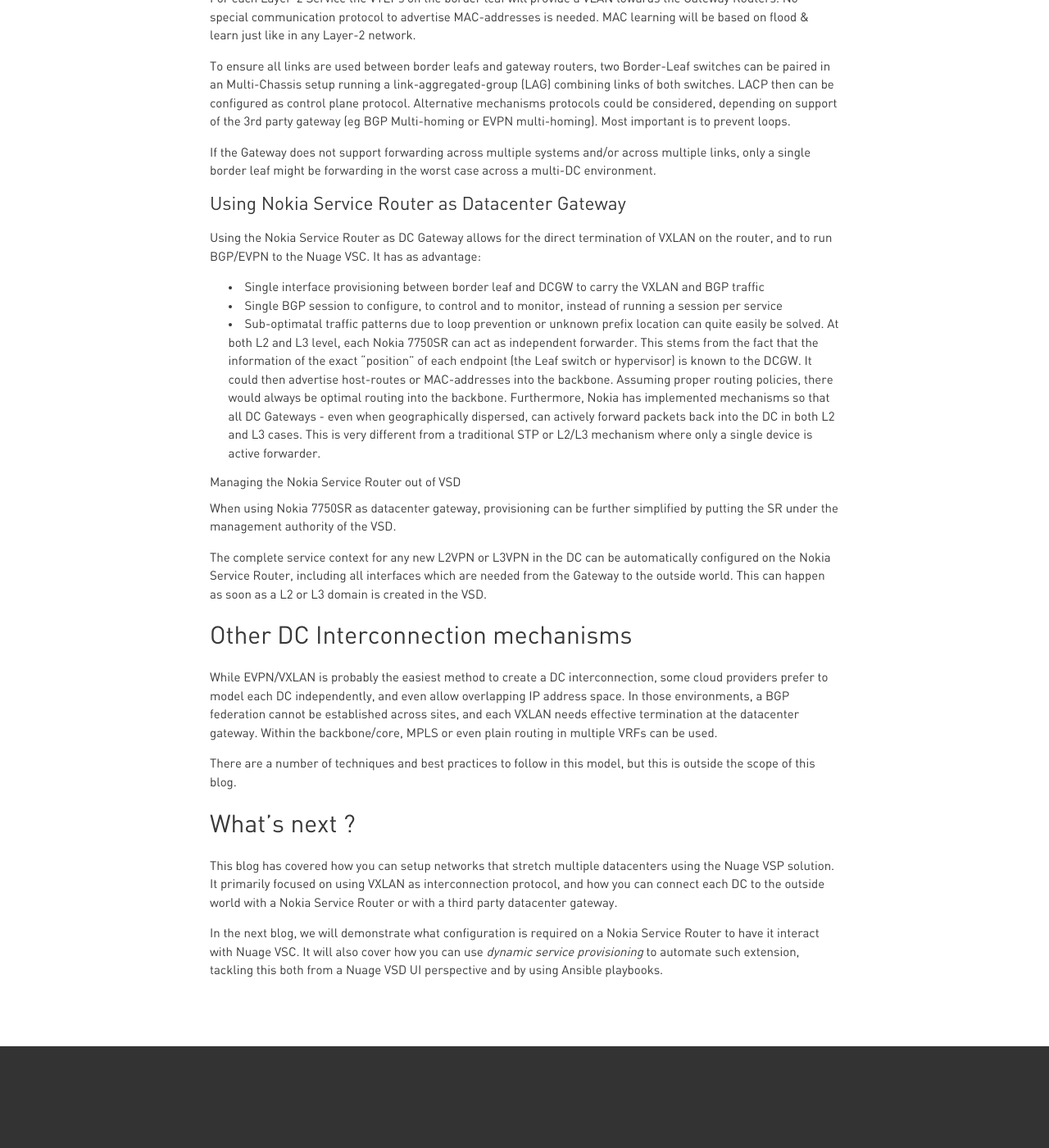
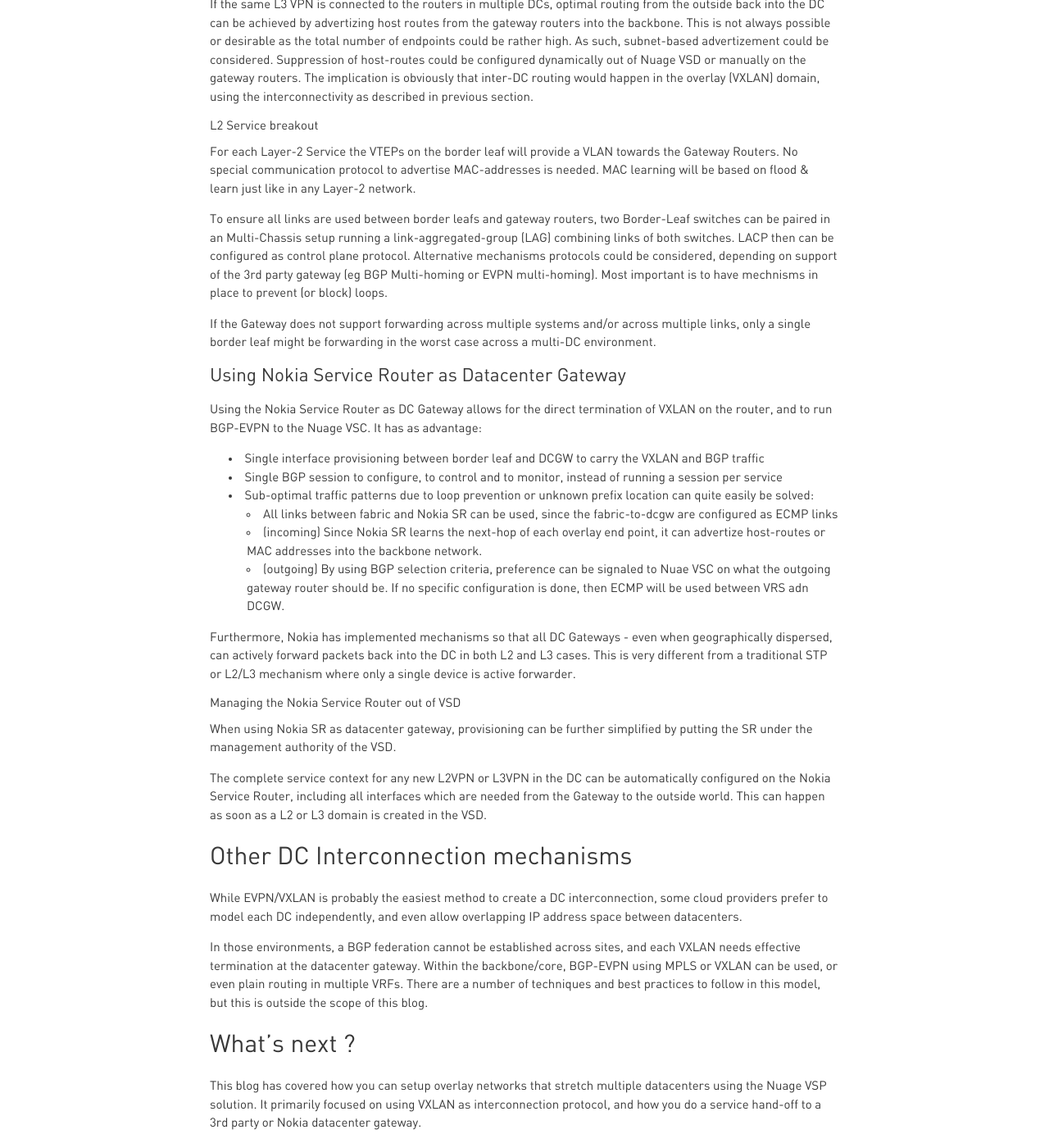
Before and after one commit to nuagenetworks/nuagenetworks.github.io, a Jekyll site: the page built from _posts/2017-09-17-MultiDC-Networking.md, in a window 1280 px wide and 1400 px high, scrolled down 4706 px. Shown: the whole window at 82% size. Built offline with Jekyll 4.4.1, drawn with Linux system fonts in a browser that asks for light colours; nearby versions of some CDN libraries; some web fonts are replaced; comment, search, counter and statistics services are not loaded; some of the changed text lies outside the part shown.

Commit message:
Post-MultiDCNetworking - Updated post and cleaned up diagrams

```diff
--- a/_posts/2017-09-17-MultiDC-Networking.md
+++ b/_posts/2017-09-17-MultiDC-Networking.md
@@ -4,78 +4,75 @@
 author: Burkhard Germer
 callout_image: nuage-community-header.jpg
 tags: nuage vsd vsc bgp federation dcgw 7750 sros
-excerpt: With Nuage Networks you can create very flexible network designs that span multiple datacenters. This blog explains what design choices you have to interconnect datacenters while still providing a single layer-2 network context to end-users.
+excerpt: With Nuage Networks you can create very flexible network designs that span multiple datacenters. This blog explains what design choices you have to interconnect datacenters using VXLAN while still providing a single layer-2 network context to end-users.
 ---
 
 
 # Introduction
 
 Quite often, it is desirable to deploy applications across datacenters. Those applications might be ok with a routed connectivity model, but there are also situations where a layer-2 connection model is desired. As an example:
-- clustered applications might require a shared virtual IP
+- Clustered applications such as database or firewall clusters rely on a shared virtual IP.
 - Mobility of VMs is desired across DCs. Preservation of IP address and network context is required here. In the case of VMware estate, this is implemented through VMotion within a (Metro-)cluster, or even across clusters.
-- Disaster-recovery situations where it is undesirable to restore the VM with a different IP
+- Disaster-recovery strategies where it is desirable to restore the VM with the same IP in a different datacenter.
 
-The examples above equally apply to virtual machines and to bare metals.
-
-This blog explains a few ways how to interconnect various Data Centers, and also elaborates on how to interwork with 3rd Party Gateways (or generally Gateways which are not controlled by Nuage VSD, as it could also be a Nokia DC Gateway Router (Nokia Service Router).
+This blog explains a few ways how to interconnect your datacenters, and also elaborates on how to expose the application externally using a datacenter gateway (DCGW).
 The assumption is that each DC is built in a leaf-spine topology based on Nuage Networks VSG or 210WBX, with eBGP sessions running between leaf/spine.
 
 A follow-up blog will then cover more specifically on how to dynamically configure a stretched service on Nokia SROS.
 
 
 # DC Interconnection via VXLAN
-To enable a stretched layer-2 context, the "fabric" of "underlay network" can be simply extended across 2 or more DCs. The most optimal way how to achieve connectivity between DCs may differ on size of DCs as well as fiber availability, and shall be described in further part of chapter. We distinguish basically between two cases, closely located DCs and remote DCs.
+To enable a stretched layer-2 overlay service, the "IP fabric" of "underlay network" can simply be extended across 2 or more datacenters. The most optimal way how to achieve connectivity between datacenters may differ on the size and fiber availability, and shall be described in further part of chapter. We distinguish basically between two cases, closely located DCs and remote DCs.
 
 ## Closely located DC
 The most common example of this use case are _Twin DCs_. Twin DCs are defined as two datacenters that have been built close to each other, with the idea of providing geo-resilience while exposing them as 1 logical entity to the application owners.  The most cost effective way to interconnect such closely-located (large) Data Centers is to interconnect the Spine Layer via available fiber or DWDM transport. In that case the IP underlay is simply extended between two or more sites. An example is given in the following picture, in which the underlay network is designed using eBGP.
 
 ![DC underlay interconnect on Spine level][TwinDCUnderlay]
 
-Note: the AS numbers given in the above pictures are pure examples.
+Note: the AS numbers given in the above pictures are pure examples, whereby an overlapping scheme is adopted as per [RFC 7938](https://tools.ietf.org/html/rfc7938)
 
-eBGP sessions which are already used between Spine and Leaf layer in each DC are used as well between Spine layer between DCs.
-eBGP is used to advertise the following information:
+eBGP sessions are setup point-to-point between spine and leaf layer in each DC and between the spines layers.
+It is used to advertise the following information:
 * System loopbacks
 * Multichassis VTEP
 * External networks connected to the fabric underlay
 
-From an overlay perspective, the EVPN domain is simply extended across both DCs.
+From an overlay perspective, any EVPN domain is simply extended across both DCs with routes exchanged over iBGP sessions, and configuring the spines as route-reflector.
 
 ![DC interconnect overlay networking][TwinDCOverlay]
 
 ## Extension to Remote or Small DCs
-For remote Data Centers the option of dedicated fiber connectivity or DWDM channel may not exist or is too costly. Therefore we would recommend to interconnect such remote DC by the use of a so-called "infrastructure" VPN on a IP-VPN backbone, which will provide the separated underlay transport over a potential global network. A schematic picture is shown below.
+For remote datacenters the option of dedicated fiber connectivity or DWDM channel may not exist or is too costly. Therefore we would recommend to interconnect such remote DC by the use of a so-called "infrastructure" VPN on a IP-VPN backbone, which will provide separated underlay transport over a potential global network. A schematic picture is shown below.
 
 ![Infrastructure VPN for remote DCs][RemoteDCUnderlay]
-Note: picture above only shows connection into the 3rd DC, simply for better visibility. Likewise it would be for Duebendorf. As all connections are IP, routing happen on shortest path.
 
-In this case the IP-fabric of the DCs get connected across the backbone in a dedicated transport IP VPN. Connectivity from the DC towards the backbone can either be realized by the use of the Border-Leaf switch as shown in the example in the main DC or directly from the Spine switch as shown in the remote DC.
-In both cases some ports of Border-Leaf/Spine will be connected towards the CE router as pure IP/router ports (no VTEPs), thus extending the underlay IP connectivity. Whether to connect from border-leaf or from spine depends on the expected north-south traffic and horizontal scale-out desired. So some capacity planning is required here.
+In this case the IP-fabric of the DCs gets extended across the IP-VPN backbone in a dedicated transport VPN. Connectivity from the DC towards the backbone can
+* be realized by the use of the Border-Leaf switch as shown in the example in the main DC, or
+* be directly from the Spine switch as shown in the remote DC.
+
+Whether to connect from border-leaf or from spine depends on the expected north-south traffic and horizontal scale-out desired. So some capacity planning is required here.
+
+In both cases some ports of Border-Leaf/Spine will be connected towards the CE router as pure IP/router ports (no VTEPs), thus extending the underlay IP connectivity.
 
 ## Deployment of Nuage VSD in distributed DC environment
 
-When it comes to distributed DC environments, one could
-* Deploy a VSD cluster in each DC. This is typically done for very large or geographically dispersed DCs where each VSD Cluster programs its local VSCs and/or fabric elements.
-* Deploy a single VSD cluster, with each DC just hosting a set of VSCs. IP reachability from the VSD servers to all DCs is assumed to program the VSCs and/or fabric elemenets. A standby VSD cluster could be deployed to get a geo-resilient management plane.
-* Span a VSD cluster across multiple physical sites. This requires closely located datacenters (&ltsp; 10ms) so transcactions can be committed in a timely fashion.
-
-In all three cases, a stretched overlay network is established through a BGP federation between VSCs and/or route-reflectors.
+When it comes to distributed DC environments, one could deploy a global VSD instance or a VSD instance per site. In both cases, a stretched overlay network is established through a BGP federation between VSCs and/or route-reflectors.
 
 # Service handoff to a DC Gateway Router
 
-This section shall explain the possibilities when non-Nokia routers are used as Enterprise Backbone Router, or if Nokia Routers are used, but not controlled via Nuage VSD. It is specifically targeted for Service handoff to the router to allow customer access to the DC services. Interconnection to Gateway router for extending the fabric has been discussed in previous chapter.
+This section shall explain how to hand off traffic from an overlay service to an external network. Basically the interaction (or peering) can be realized by a gateway router that is integrated from a BGP-EVPN/VXLAN perspective, or it can be an independent (3rd party) router.
 
 ## Breakout from Nuage fabric to 3rd party Gateway Router
 
-We assume that the Gateway Router will not be able to handle VXLAN-encapsulated traffic. As such we need a VTEP to terminate/initiate VXLAN tunnels, and that can be controlled by Nuage VSD. The natural instance is the Border Leaf Switch which can provide a plain Ethernet/VLAN/IP interface towards the Gateway Router per datacenter service.
+Assuming the Gateway Router will not be able to handle VXLAN-encapsulated traffic, we need a VTEP to terminate/initiate VXLAN tunnels that can be controlled by Nuage VSD. The natural instance is the Border Leaf Switch which can provide a plain Ethernet/VLAN/IP interface towards the Gateway Router per datacenter service.
 
 ![Service interworking to Gateway Router][DCGWInterworking]
 
-From the border leaf switches there will be Virtual Tunnel Endpoints (VTEPs) towards the two routers connecting the DC. Multiple physical or logical (VLAN) interfaces may be used to hand over different VPNs in the DC towards the backbone. Those VPNs could be L3 or L2 VPNs.
+The border leaf switches are connected to the two routers that stitch the DC on the core network. Multiple physical or logical (VLAN) interfaces may be used to hand over different VPNs in the DC towards the backbone. Those VPNs could be L3 or L2 VPNs.
 
 ### L3 Service breakout
 
-For each Layer-3 Service the VTEP(s) on the Border-Leafs would need to have a kind of Inter-AS option A interworking towards the router. This means for each service a logical interface needs to be configured on both sides. Also routing has to be setup between the two entities: either via a BGP PE-CE configuration or via static-routing.
+For each Layer-3 Service the VTEP(s) on the Border-Leafs can be configured with a Inter-AS option A interworking towards the router. This means for each service a logical interface needs to be configured on both sides. Also routing has to be setup between the two entities: either via a BGP PE-CE configuration or via static-routing.
 
 If the same L3 VPN is connected to the routers in multiple DCs, optimal routing from the outside back into the DC can be achieved by advertizing host routes from the gateway routers into the backbone. This is not always possible or desirable as the total number of endpoints could be rather high. As such, subnet-based advertizement could be considered. Suppression of host-routes could be configured dynamically out of Nuage VSD or manually on the gateway routers. The implication is obviously that inter-DC routing would happen in the overlay (VXLAN) domain, using the interconnectivity as described in previous section.
 
@@ -83,34 +80,38 @@
 
 For each Layer-2 Service the VTEPs on the border leaf will provide a VLAN towards the Gateway Routers. No special communication protocol to advertise MAC-addresses is needed. MAC learning will be based on flood & learn just like in any Layer-2 network.
 
-To ensure all links are used between border leafs and gateway routers, two Border-Leaf switches can be paired in an Multi-Chassis setup running a link-aggregated-group (LAG) combining links of both switches. LACP then can be configured as control plane protocol. Alternative mechanisms protocols could be considered, depending on support of the 3rd party gateway (eg BGP Multi-homing or EVPN multi-homing). Most important is to prevent loops.
+To ensure all links are used between border leafs and gateway routers, two Border-Leaf switches can be paired in an Multi-Chassis setup running a link-aggregated-group (LAG) combining links of both switches. LACP then can be configured as control plane protocol. Alternative mechanisms protocols could be considered, depending on support of the 3rd party gateway (eg BGP Multi-homing or EVPN multi-homing). Most important is to have mechnisms in place to prevent (or block) loops.
 
 If the Gateway does not support forwarding across multiple systems and/or across multiple links, only a single border leaf might be forwarding in the worst case across a multi-DC environment.
 
 ## Using Nokia Service Router as Datacenter Gateway
 
-Using the Nokia Service Router as DC Gateway allows for the direct termination of VXLAN on the router, and to run BGP/EVPN to the Nuage VSC.
+Using the Nokia Service Router as DC Gateway allows for the direct termination of VXLAN on the router, and to run BGP-EVPN to the Nuage VSC.
 It has as advantage:
 * Single interface provisioning between border leaf and DCGW to carry the VXLAN and BGP traffic
 * Single BGP session to configure, to control and to monitor, instead of running a session per service
-* Sub-optimatal traffic patterns due to loop prevention or unknown prefix location can quite easily be solved. At both L2 and L3 level, each Nokia 7750SR can act as independent forwarder. This stems from the fact that the information of the exact "position" of each endpoint (the Leaf switch or hypervisor) is known to the DCGW. It could then advertise host-routes or MAC-addresses into the backbone. Assuming proper routing policies, there would always be optimal routing into the backbone.
+* Sub-optimal traffic patterns due to loop prevention or unknown prefix location can quite easily be solved:
+  * All links between fabric and Nokia SR can be used, since the fabric-to-dcgw are configured as ECMP links
+  * (incoming) Since Nokia SR learns the next-hop of each overlay end point, it can advertize host-routes or MAC addresses into the backbone network.
+  * (outgoing) By using BGP selection criteria, preference can be signaled to Nuae VSC on what the outgoing gateway router should be. If no specific configuration is done, then ECMP will be used between VRS adn DCGW.
+
 Furthermore, Nokia has implemented mechanisms so that all DC Gateways - even when geographically dispersed, can actively forward packets back into the DC in both L2 and L3 cases. This is very different from a traditional STP or L2/L3 mechanism where only a single device is active forwarder.
 
 ### Managing the Nokia Service Router out of VSD
 
-When using Nokia 7750SR as datacenter gateway, provisioning can be further simplified by putting the SR under the management authority of the VSD.
+When using Nokia SR as datacenter gateway, provisioning can be further simplified by putting the SR under the management authority of the VSD.
 
 The complete service context for any new L2VPN or L3VPN in the DC can be automatically configured on the Nokia Service Router, including all interfaces which are needed from the Gateway to the outside world. This can happen as soon as a L2 or L3 domain is created in the VSD.
 
 # Other DC Interconnection mechanisms
 
-While EVPN/VXLAN is probably the easiest method to create a DC interconnection, some cloud providers prefer to model each DC independently, and even allow overlapping IP address space. In those environments, a BGP federation cannot be established across sites, and each VXLAN needs effective termination at the datacenter gateway. Within the backbone/core, MPLS or even plain routing in multiple VRFs can be used.
+While EVPN/VXLAN is probably the easiest method to create a DC interconnection, some cloud providers prefer to model each DC independently, and even allow overlapping IP address space between datacenters.
 
-There are a number of techniques and best practices to follow in this model, but this is outside the scope of this blog.
+In those environments, a BGP federation cannot be established across sites, and each VXLAN needs effective termination at the datacenter gateway. Within the backbone/core, BGP-EVPN using MPLS or VXLAN can be used, or even plain routing in multiple VRFs. There are a number of techniques and best practices to follow in this model, but this is outside the scope of this blog.
 
 # What's next ?
 
-This blog has covered how you can setup networks that stretch multiple datacenters using the Nuage VSP solution. It primarily focused on using VXLAN as interconnection protocol, and how you can connect each DC to the outside world with a Nokia Service Router or with a third party datacenter gateway.
+This blog has covered how you can setup overlay networks that stretch multiple datacenters using the Nuage VSP solution. It primarily focused on using VXLAN as interconnection protocol, and how you do a service hand-off to a 3rd party or Nokia datacenter gateway.
 
 In the next blog, we will demonstrate what configuration is required on a Nokia Service Router to have it interact with Nuage VSC. It will also cover how you can use _dynamic service provisioning_ to automate such extension, tackling this both from a Nuage VSD UI perspective and by using Ansible playbooks.
 
```
Also changed, not shown: img/posts/MultiDCNetworking/DCGWInterworking.png, img/posts/MultiDCNetworking/RemoteDCUnderlay.png, img/posts/MultiDCNetworking/TwinDCOverlay.png, img/posts/MultiDCNetworking/TwinDCUnderlay.png.
